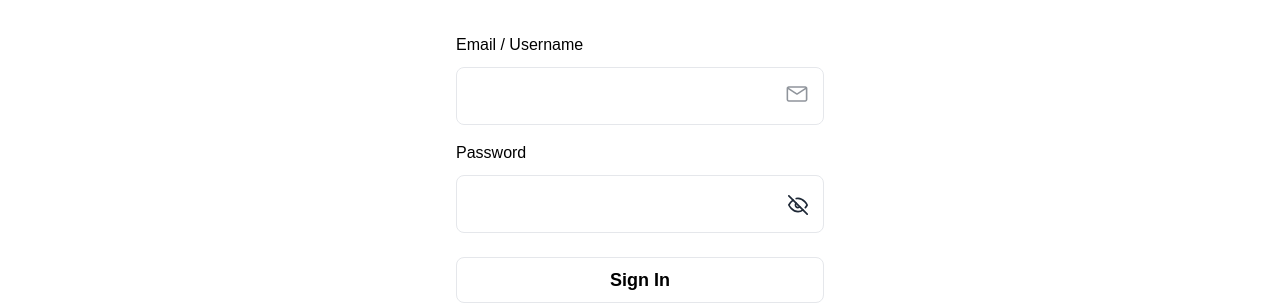
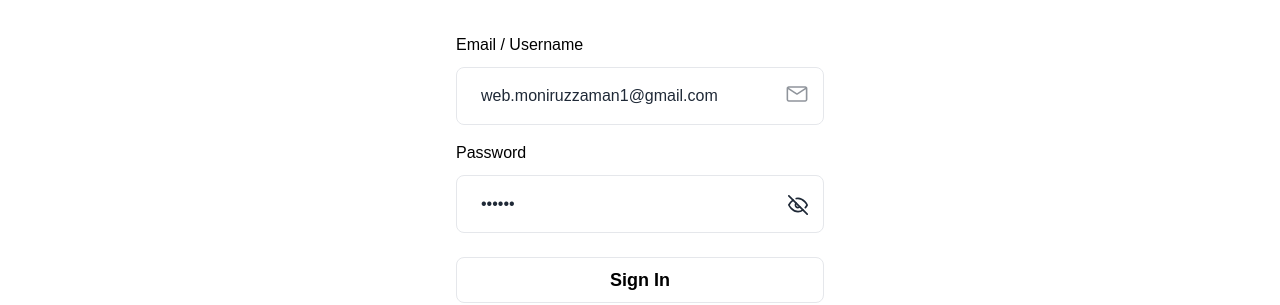
Before and after one commit to Moniruzzaman2525/assignment_next_6, a Next.js app: page /sign-in in a window 1280 px wide. Shown: the part 258-563 px from the top of the page. Built offline with nearby package versions, Linux system fonts and the light colour scheme; no server answers.

Commit message:
set default value

```diff
--- a/src/pages/sign-in.js
+++ b/src/pages/sign-in.js
@@ -59,6 +59,7 @@ const SignIn = () => {
               </label>
               <div className="relative">
                 <input
+                defaultValue='web.moniruzzaman1@gmail.com'
                   name="email"
                   required
                   type="email"
@@ -91,6 +92,7 @@ const SignIn = () => {
               </label>
               <div className="relative">
                 <input
+                defaultValue='123456'
                   type={showPassword ? "text" : "password"}
                   name="password"
                   required
```
